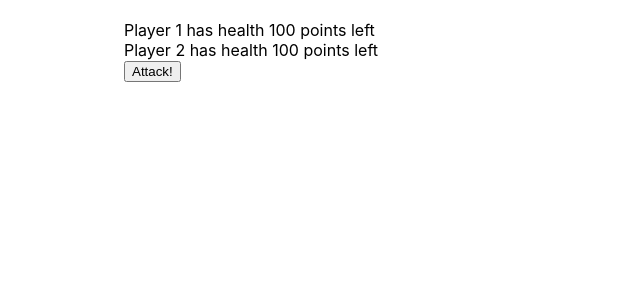
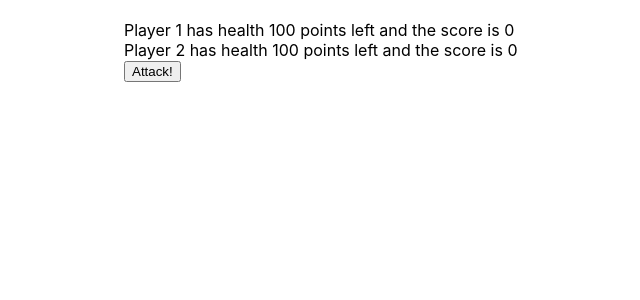
Before and after one commit to WebTerminator/WebTerminator-BYHIRAS-FRONTEND-TT, a React (Create React App) app: page / in a window 1280 px wide. Shown: the top 300 px of the page, without its empty margins (4-644 px from the left). Built offline with nearby package versions, Linux system fonts and the light colour scheme.

Commit message:
score value added to each player

```diff
--- a/src/App.js
+++ b/src/App.js
@@ -29,6 +29,16 @@ const App = () => {
     }
   };
 
+  const handleLoosingPlayer = (score, name) => {
+    if (name === 'Player1') {
+      setLossValueP1(score);
+    } else {
+      setLossValueP2(score);
+    }
+
+    setLoosingPlayer({ name, score });
+  }
+
   const handleOnClick = () => {
     const dicesValue = getDicesValue();
     const { dice1, dice2, dice3, dice4 } = dicesValue;
@@ -38,30 +48,31 @@ const App = () => {
 
     if (playery1DicesSum < playery2DicesSum) {
       const score = playery2DicesSum - playery1DicesSum;
-      setLossValueP1(score);
-      setLoosingPlayer({ name: 'Player1', score });
+      handleLoosingPlayer(score, 'Player1');
     } else {
       const score = playery1DicesSum - playery2DicesSum;
-      setLossValueP2(score);
-      setLoosingPlayer({ name: 'Player2', score });
+      handleLoosingPlayer(score, 'Player2');
     }
-
 
     setDicesValue(dicesValue);
   };
 
   const { dice1, dice2, dice3, dice4 } = dicesValue;
 
+  const hasTheGameStarted = Object.keys(dicesValue).length !== 0;
+  const player1DicesValues = hasTheGameStarted ? (dice1 + dice2) : 0;
+  const player2DicesValues = hasTheGameStarted ? (dice3 + dice4) : 0;
+
   return (
     <section className="app">
       <div className="game-wrapper">
-        <Player1 lossValue={lossValueP1} dicesValue={{ dice1, dice2 }} name="Player 1" />
+        <Player1 lossValue={lossValueP1} dicesValue={player1DicesValues} name="Player 1" />
         {loosingPlayer.name !== '' &&
           (loosingPlayer.score === 0
             ? <p>nobody has taken a hit, carry on playing</p>
             : <p className="display">{loosingPlayer.name} has taken a hit of {loosingPlayer.score}</p>
           )}
-        <Player2 lossValue={lossValueP2} dicesValue={{ dice3, dice4 }} name="Player 2" />
+        <Player2 lossValue={lossValueP2} dicesValue={player2DicesValues} name="Player 2" />
         <button onClick={handleOnClick}>Attack!</button>
       </div>
     </section>
--- a/src/components/player/index.js
+++ b/src/components/player/index.js
@@ -3,6 +3,7 @@ import PropTypes from 'prop-types';
 import classNames from 'classnames'
 
 export const Player = ({
+  dicesValue,
   lossValue,
   healthPoints,
   isLayoutReversed,
@@ -15,13 +16,19 @@ export const Player = ({
     setHealth(health - lossValue);
   }, [lossValue]);
 
-  return <div className={className}>{name} has health {health} points left</div>;
+  return (
+    <>
+      <div className={className}>
+        {name} has health {health} points left and the score is {dicesValue}
+      </div>
+    </>
+  )
 };
 
 Player.propTypes = {
   name: PropTypes.string.isRequired,
   healthPoints: PropTypes.number,
-  dicesValue: PropTypes.object,
+  dicesValue: PropTypes.number,
   icon: PropTypes.element,
   layout: PropTypes.string,
   lossValue: PropTypes.number
```
